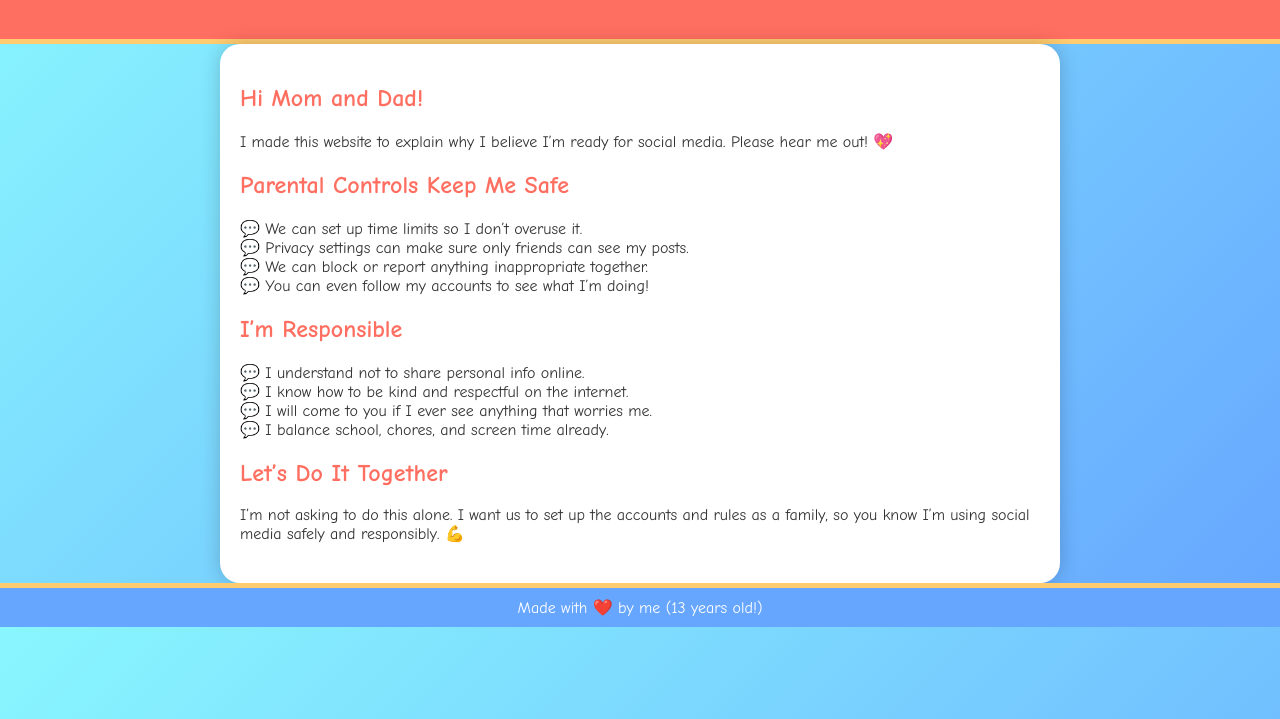
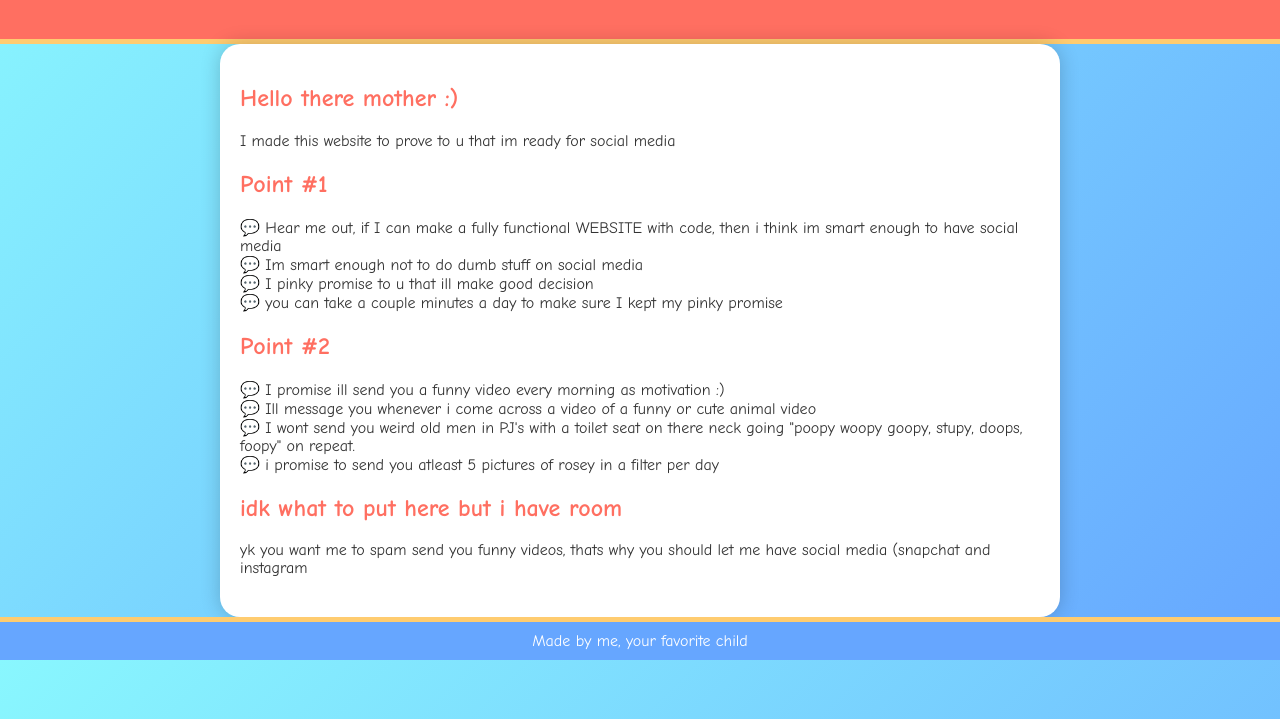
Before and after one commit to CJDavis30/social_media, a plain HTML site: page index.html in a window 1280 px wide. Shown: the part 81-800 px from the top of the page. Drawn offline with Linux system fonts and the light colour scheme.

Commit message:
Update index.html

```diff
--- a/index.html
+++ b/index.html
@@ -56,38 +56,38 @@
 
     <main>
         <section>
-            <h2>Hi Mom and Dad!</h2>
-            <p>I made this website to explain why I believe I’m ready for social media. Please hear me out! 💖</p>
+            <h2>Hello there mother :)</h2>
+            <p>I made this website to prove to u that im ready for social media</p>
         </section>
 
         <section>
-            <h2>Parental Controls Keep Me Safe</h2>
+            <h2>Point #1</h2>
             <ul>
-                <li>We can set up time limits so I don’t overuse it.</li>
-                <li>Privacy settings can make sure only friends can see my posts.</li>
-                <li>We can block or report anything inappropriate together.</li>
-                <li>You can even follow my accounts to see what I’m doing!</li>
+                <li>Hear me out, if I can make a fully functional WEBSITE with code, then i think im smart enough to have social media</li>
+                <li>Im smart enough not to do dumb stuff on social media</li>
+                <li>I pinky promise to u that ill make good decision</li>
+                <li>you can take a couple minutes a day to make sure I kept my pinky promise</li>
             </ul>
         </section>
 
         <section>
-            <h2>I’m Responsible</h2>
+            <h2>Point #2</h2>
             <ul>
-                <li>I understand not to share personal info online.</li>
-                <li>I know how to be kind and respectful on the internet.</li>
-                <li>I will come to you if I ever see anything that worries me.</li>
-                <li>I balance school, chores, and screen time already.</li>
+                <li>I promise ill send you a funny video every morning as motivation :)</li>
+                <li>Ill message you whenever i come across a video of a funny or cute animal video</li>
+                <li>I wont send you weird old men in PJ's with a toilet seat on there neck going "poopy woopy goopy, stupy, doops, foopy" on repeat.</li>
+                <li>i promise to send you atleast 5 pictures of rosey in a filter per day</li>
             </ul>
         </section>
 
         <section>
-            <h2>Let’s Do It Together</h2>
-            <p>I’m not asking to do this alone. I want us to set up the accounts and rules as a family, so you know I’m using social media safely and responsibly. 💪</p>
+            <h2>idk what to put here but i have room</h2>
+            <p>yk you want me to spam send you funny videos, thats why you should let me have social media (snapchat and instagram</p>
         </section>
     </main>
 
     <footer>
-        Made with ❤️ by me (13 years old!)
+        Made by me, your favorite child
     </footer>
 </body>
 </html>
```
